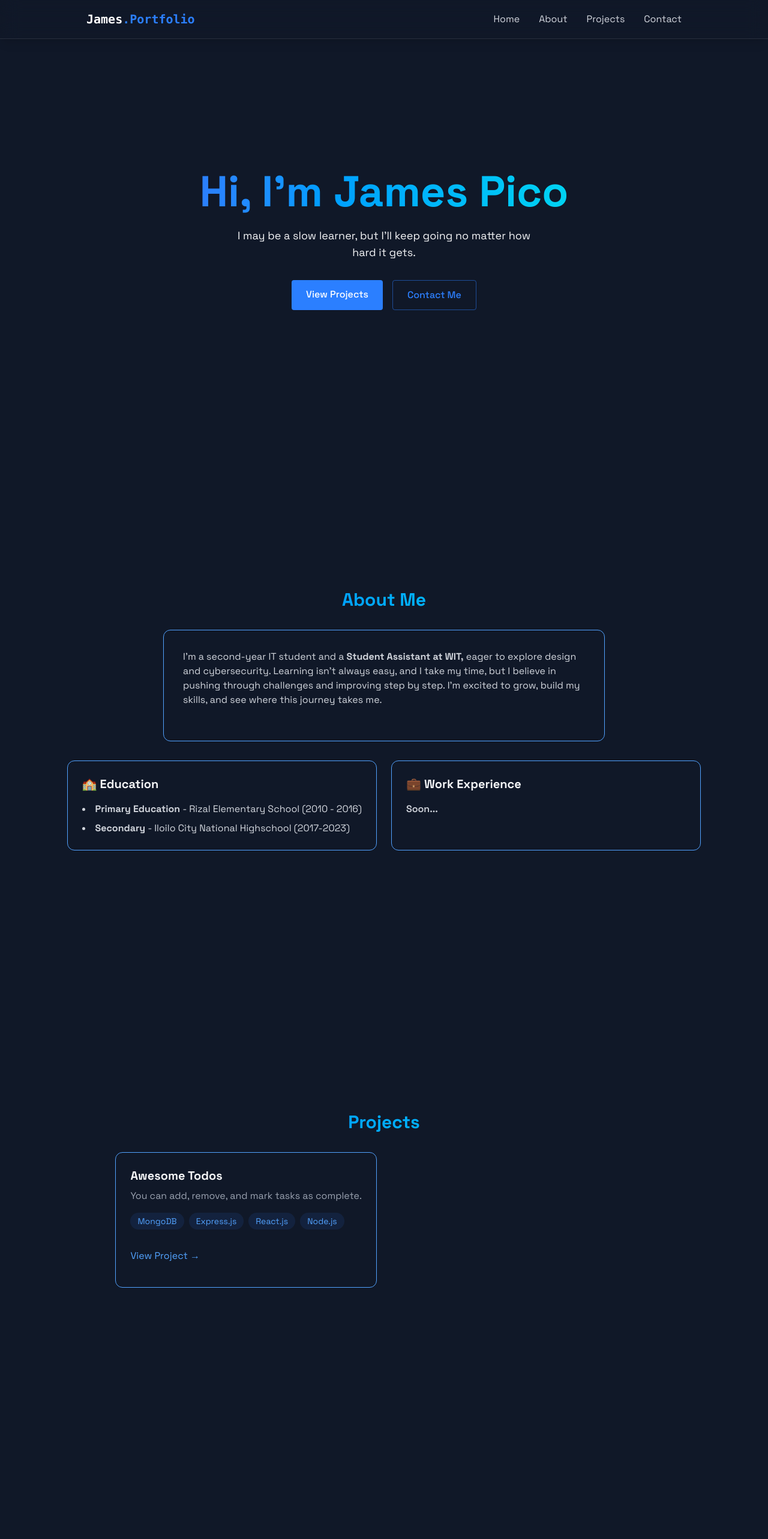
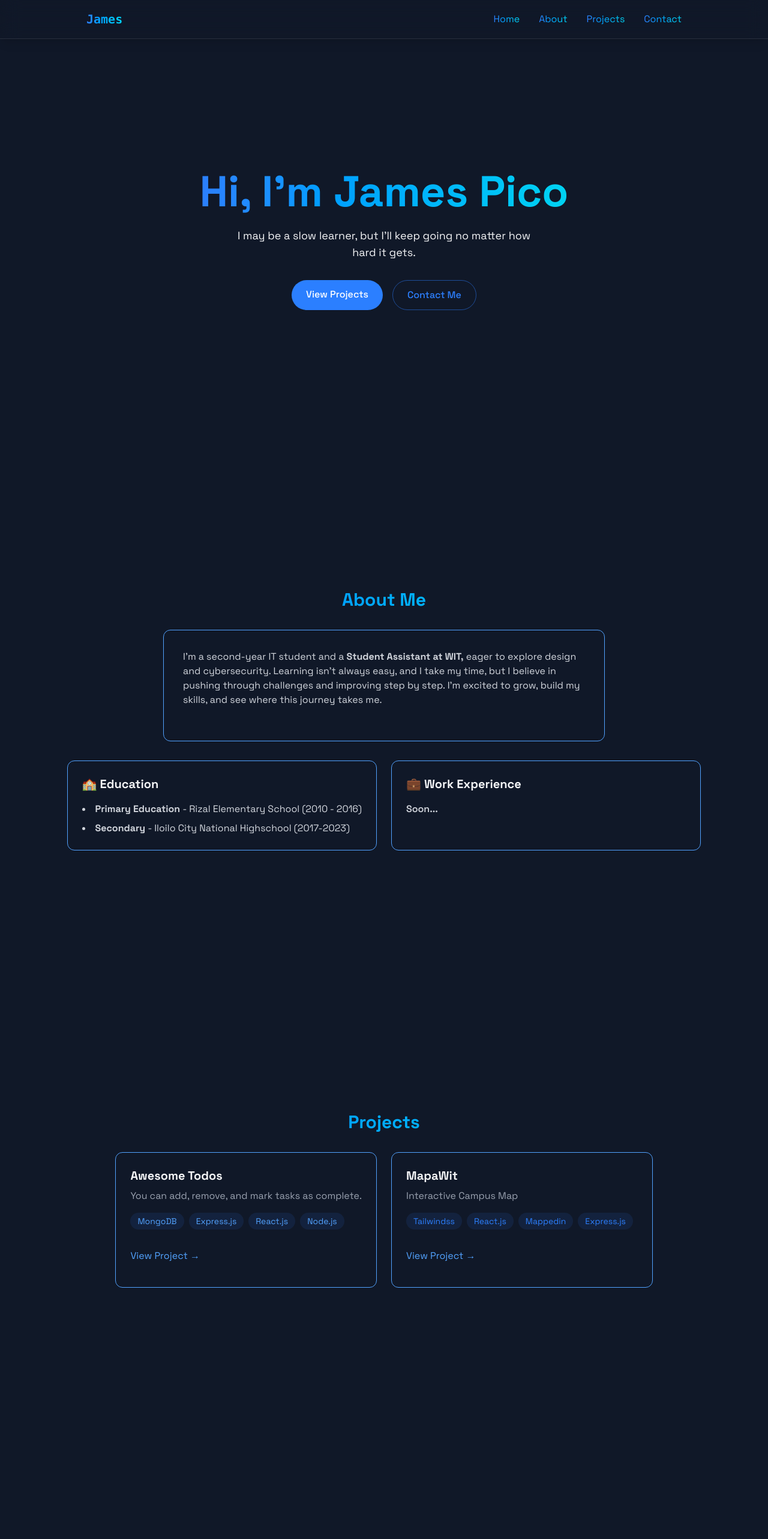
Before and after one commit to Jamesdakoano/jamesportfolio, a React (Vite) app: page / in a window 1280 px wide. Shown: the top 2566 px of the page at 60% size. Built offline with nearby package versions, Linux system fonts and the light colour scheme.

Commit message:
first commit

```diff
--- a/index.html
+++ b/index.html
@@ -10,7 +10,7 @@
       rel="stylesheet"
     />
     <meta name="viewport" content="width=device-width, initial-scale=1.0" />
-    <title>James Portfolio</title>
+    <title>Portfolio</title>
   </head>
   <body>
     <div id="root"></div>
--- a/package.json
+++ b/package.json
@@ -1,6 +1,6 @@
 {
   "name": "portfolio",
-  "homepage": "https://github.com/Jamesdakoano/james-porfolio.git",
+  "homepage": "https://Jamesdakoano.github.io/james-portfolio",
   "private": true,
   "version": "0.0.0",
   "type": "module",
--- a/src/components/LoadingScreen.jsx
+++ b/src/components/LoadingScreen.jsx
@@ -2,7 +2,7 @@ import { useEffect, useState } from "react";
 
 export const LoadingScreen = ({ onComplete }) => {
   const [text, setText] = useState("");
-  const fullText = "<Hello World />";
+  const fullText = "< Welcome />";
 
   useEffect(() => {
     let index = 0;
@@ -17,19 +17,19 @@ export const LoadingScreen = ({ onComplete }) => {
           onComplete();
         }, 1000);
       }
-    }, 100);
+    }, 150);
 
     return () => clearInterval(interval);
   }, [onComplete]);
 
   return (
-    <div className="fixed inset-0 z-50 bg-black text-gray-100 flex flex-col items-center justify-center">
+    <div className="fixed inset-0 z-50 bg-gray-900 text-blue-400 flex flex-col items-center justify-center">
       <div className="mb-4 text-4xl font-mono font-bold">
         {text} <span className="animate-blink ml-1"> | </span>
       </div>
 
       <div className="w-[200px] h-[2px] bg-gray-800 rounded relative overflow-hidden">
-        <div className="w-[40%] h-full bg-blue-500 shadow-[0_0_15px_#3b82f6] animate-loading-bar"></div>
+        <div className="w-[40%] h-full bg-blue-900 shadow-[0_0_15px_#3b82f6] animate-loading-bar"></div>
       </div>
     </div>
   );
--- a/src/components/Navbar.jsx
+++ b/src/components/Navbar.jsx
@@ -10,7 +10,7 @@ export const Navbar = ({ menuOpen, setMenuOpen }) => {
         <div className="flex justify-between items-center h-16">
           <a href="#home" className="font-mono text-xl font-bold text-white">
             {" "}
-            James<span className="text-blue-500">.Portfolio</span>{" "}
+            <span className="text-1xl md:text-xl font-bold mb-6 bg-gradient-to-r from-blue-500 to-cyan-400 bg-clip-text text-transparent leading-right">James</span>
           </a>
 
           <div
@@ -23,28 +23,28 @@ export const Navbar = ({ menuOpen, setMenuOpen }) => {
           <div className="hidden md:flex items-center space-x-8">
             <a
               href="#home"
-              className="text-gray-300 hove:text-white transition-colors"
+              className="bg-gradient-to-r from-blue-500 to-cyan-400 bg-clip-text text-transparent leading-right"
             >
               {" "}
               Home
             </a>
             <a
               href="#about"
-              className="text-gray-300 hove:text-white transition-colors"
+              className="bg-gradient-to-r from-blue-500 to-cyan-400 bg-clip-text text-transparent leading-right"
             >
               {" "}
               About{" "}
             </a>
             <a
               href="#projects"
-              className="text-gray-300 hove:text-white transition-colors"
+              className="bg-gradient-to-r from-blue-500 to-cyan-400 bg-clip-text text-transparent leading-right"
             >
               {" "}
               Projects{" "}
             </a>
             <a
               href="#contact"
-              className="text-gray-300 hove:text-white transition-colors"
+              className="bg-gradient-to-r from-blue-500 to-cyan-400 bg-clip-text text-transparent leading-right"
             >
               {" "}
               Contact{" "}
--- a/src/components/sections/Contact.jsx
+++ b/src/components/sections/Contact.jsx
@@ -8,6 +8,10 @@ export const Contact = () => {
     email: "",
     message: "",
   });
+
+  const SERVICE_ID ="service_659olm9";
+  const TEMPLATE_ID = "template_o8nafev";
+  const PUBLIC_KEY = "235qiHVwGLHBtly7Q;"
 
   const handleSubmit = (e) => {
     e.preventDefault();
--- a/src/components/sections/Home.jsx
+++ b/src/components/sections/Home.jsx
@@ -6,29 +6,35 @@ export const Home = () => {
       id="home"
       className="min-h-screen flex items-center justify-center relative"
     >
+
       <RevealOnScroll>
+
         <div className="text-center z-10 px-4">
           <h1 className="text-5xl md:text-7xl font-bold mb-6 bg-gradient-to-r from-blue-500 to-cyan-400 bg-clip-text text-transparent leading-right">
             Hi, I'm James Pico
           </h1>
 
+
           <p className="tex-gray-400 text-lg mb-8 max-w-lg mx-auto">
           I may be a slow learner, but I’ll keep going no matter how hard it gets.
           </p>
 
+
           <div className="flex justify-center space-x-4">
             <a
               href="#projects"
-              className="bg-blue-500 text-white py-3 px-6 rounded font-medium transition relative overflow-hidden hover:-translate-y-0.5 hover:shadow-[0_0_15px_rgba(59, 130, 246, 0.4)]"
+              className="bg-blue-500 text-white py-3 px-6 rounded-full font-medium transition relative overflow-hidden
+    hover:-translate-y-0.5 hover:shadow-[0_0_15px_rgba(59, 130, 246, 0.4)]"
             >
               View Projects
             </a>
 
             <a
               href="#contact"
-              className="border border-blue-500/50 text-blue-500 py-3 px-6 rounded font-medium transition-all duration-200
-             hover:-translate-y-0.5 hover:shadow-[0_0_15px_rgba(59, 130, 246, 0.2)] hover:bg-blue-500/10"
-            >
+              className="border border-blue-500/50 text-blue-500 py-3 px-6 rounded-full font-medium transition-all duration-200
+    hover:-translate-y-0.5 hover:shadow-[0_0_15px_rgba(59, 130, 246, 0.2)] hover:bg-blue-500/10"
+  >
+
               Contact Me
             </a>
           </div>
--- a/src/components/sections/Projects.jsx
+++ b/src/components/sections/Projects.jsx
@@ -41,8 +41,49 @@ export const Projects = () => {
               </div>
             </div>
 
+            <div
+              className="
+              glass p-6 rounded-xl border border-blue-400
+              hover:-translate-y-1 hover:border-blue-400
+              hover:shadow-[0_4px_20px_rgba(59,130,246,0.1)]
+              transition-all
+            "
+            >
+              <h3 className="text-xl font-bold mb-2">MapaWit</h3>
+              <p className="text-gray-400 mb-4">
+                Interactive Campus Map
+              </p>
+              <div className="flex flex-wrap gap-2 mb-4">
+                {["Tailwindss", "React.js", "Mappedin", "Express.js"].map((tech, key) => (
+                  <span
+                    key={key}
+                    className="
+                      bg-blue-500/10 text-blue-500 py-1 px-3
+                      rounded-full text-sm
+                      transition
+                      hover:bg-blue-500/20 hover:-translate-y-0.5
+                      hover:shadow-[0_2px_8px_rgba(59,130,246,0.2)]
+                    "
+                  >
+                    {tech}
+                  </span>
+                ))}
+              </div>
+              <div className="flex justify-between items-center">
+                <a
+                  href="#"
+                  className="text-blue-400 hover:text-blue-400 transition-colors my-4"
+                >
+                  View Project →
+                </a>
+              </div>
+            </div>
+
+
           </div>
         </div>
+
+
       </RevealOnScroll>
     </section>
   );
--- a/src/index.css
+++ b/src/index.css
@@ -13,7 +13,7 @@ body {
   @keyframes blink {
     0%,
     100% {
-      opacity: 1;
+      opacity: 5;
     }
     50% {
       opacity: 0;
--- a/vite.config.js
+++ b/vite.config.js
@@ -5,5 +5,5 @@ import tailwindcss from "@tailwindcss/vite";
 // https://vitejs.dev/config/
 export default defineConfig({
   plugins: [react(), tailwindcss()],
-  base: "/james-porfolio",
+  base: "/james-portfolio",
 });
```
Also changed, not shown: portf.svg (added), 1 other file (tests, documents, lock files or other folders).
